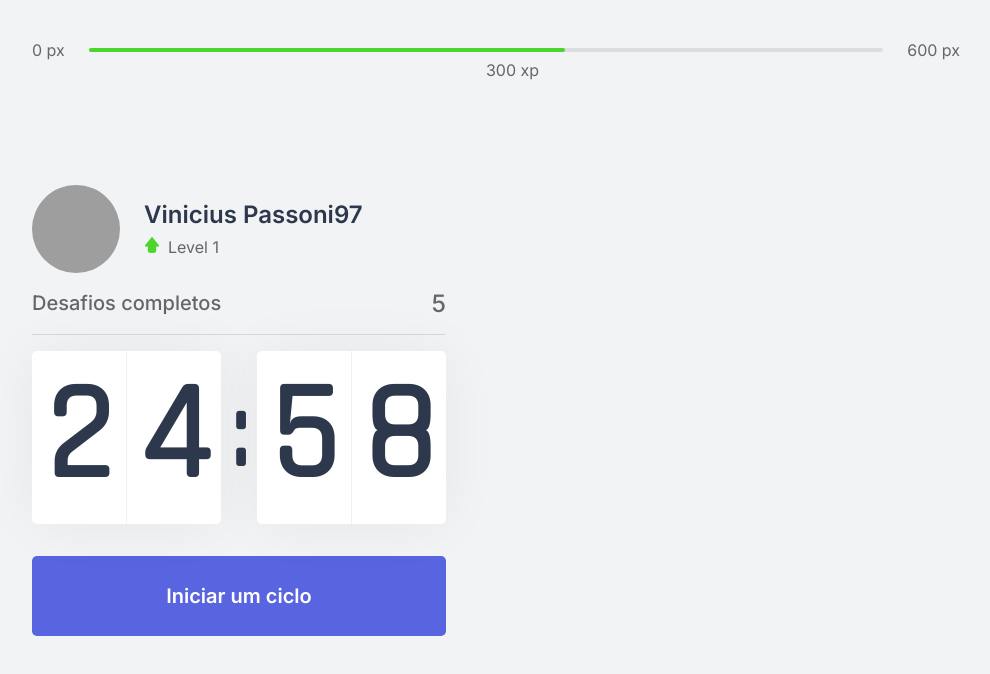
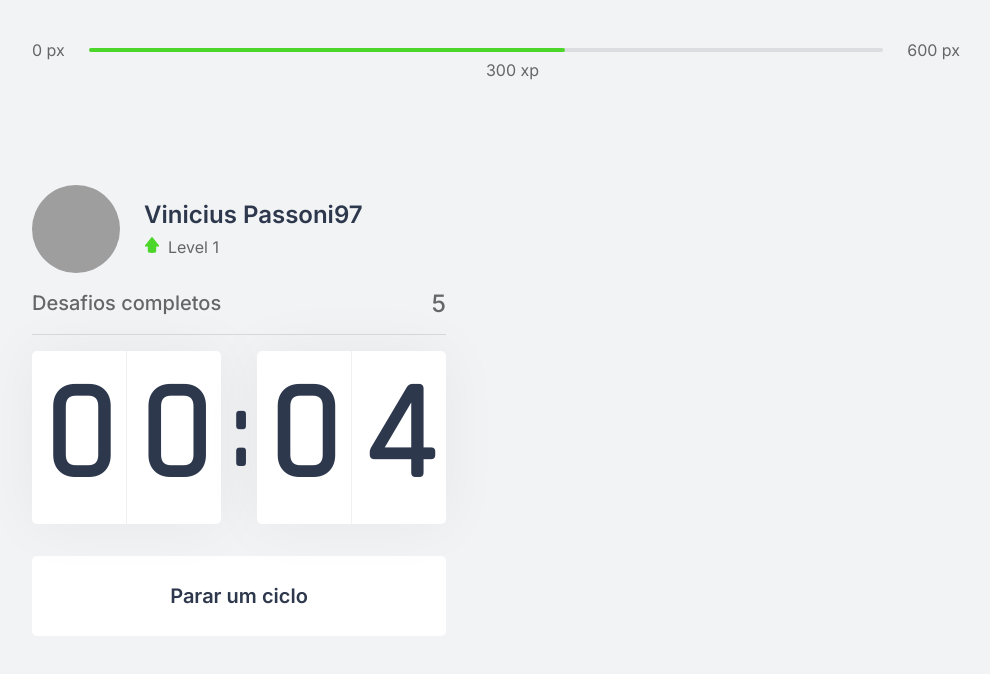
Before and after one commit to ViniciusPassoni97/Moveit, a Next.js app: page / in a window 1280 px wide. Both pictures are taken after a click on the button "Iniciar um ciclo". Shown: the top 674 px of the page, without its empty margins (144-1134 px from the left). Built offline with nearby package versions, Linux system fonts and the light colour scheme; grey boxes are pictures that could not be loaded.

Commit message:
Terminando Countdown em src/components/Countdown.tsx

```diff
--- a/src/components/countdown/countdown.tsx
+++ b/src/components/countdown/countdown.tsx
@@ -1,9 +1,12 @@
 import { useState, useEffect} from 'react';
 import styles from '../../styles/components/Countdown.module.css';
 
+let countdownTimeOut : NodeJS.Timeout;
+
 export function Countdown(){
-    const [time,setTime] = useState(25*60);
+    const [time,setTime] = useState(0.1*60);
     const [active, setActive] = useState(false);
+    const [ hasFinished, setHasFinished ]= useState(false);
 
     const minutes = Math.floor(time / 60);
     const seconds = time % 60;
@@ -15,13 +18,23 @@
         setActive(true);
     }
 
+
+    function handleReset(){
+        clearTimeout(countdownTimeOut);
+        setActive(false);
+        setTime(0.1*60);
+    }
+
     useEffect(()=>{
         if(active && time > 0){
-            setTimeout(()=>{
+            countdownTimeOut = setTimeout(()=>{
                 setTime(time-1);
             },1000)
+        }else if(active && time===0) {
+            setHasFinished(true);
+            setActive(false);
         }
-    },[active,time])
+    },[active,time]);
 
     return(
       <div>
@@ -36,9 +49,32 @@
                 <span>{secondsRight}</span>
             </div>
         </div>
-        <button type='button' onClick={handleTime} className={styles.countdownButton}>
-            Iniciar um ciclo
-        </button>
+        {hasFinished ? (
+             <button
+             disabled
+             onClick={handleReset}
+             className={`${styles.countdownButton}`}
+
+             >
+                 Você terminou !
+             </button>
+        ) :(
+            <>
+            { active ? (
+                <button
+                type='button'
+                onClick={handleReset}
+                className={`${styles.countdownButton} ${styles.countdownButtonActive}`}
+                >
+                    Parar um ciclo
+                </button>
+                ):(
+                <button type='button' onClick={handleTime} className={styles.countdownButton}>
+                    Iniciar um ciclo
+                </button>
+            )}
+            </>
+        ) }
       </div>
     );
 }
--- a/src/styles/components/Countdown.module.css
+++ b/src/styles/components/Countdown.module.css
@@ -54,6 +54,20 @@
 
     transition: background-color 0.2s;
  }
- .countdownButton:hover{
+ .countdownButton:not([disabled]):hover {
     background:var(--blue-dar);
  }
+ .countdownButtonActive{
+   background-color: var(--white);
+   color: var(--title);
+ }
+
+ .countdownButtonActive:not([disabled]):hover{
+   background-color: var(--red);
+   color: var(--white);
+ }
+ .countdownButton:disabled{
+    background:var(--white);
+    color: var(--text);
+    cursor:not-allowed;
+ }
```
